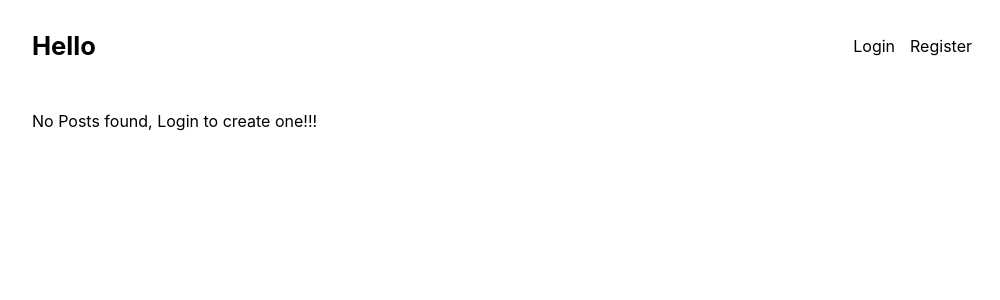
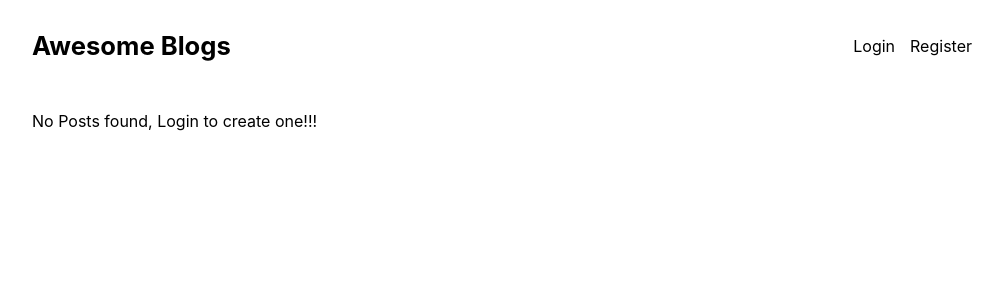
Before and after one commit to anandu08/Awesome-Blogs-Mongo, a React (Create React App) app in the folder frontend/: page / in a window 1280 px wide. Shown: the top 300 px of the page, without its empty margins (138-1138 px from the left). Built offline with nearby package versions, Linux system fonts and the light colour scheme; no server answers.

Commit message:
mongo all done

```diff
--- a/frontend/src/Header.js
+++ b/frontend/src/Header.js
@@ -28,7 +28,7 @@ function Header() {
 
   return (
     <header>
-      <Link to="/" className='logo'> Hello</Link>
+      <Link to="/" className='logo'> Awesome Blogs</Link>
 
       <nav>
         {username &&
```
